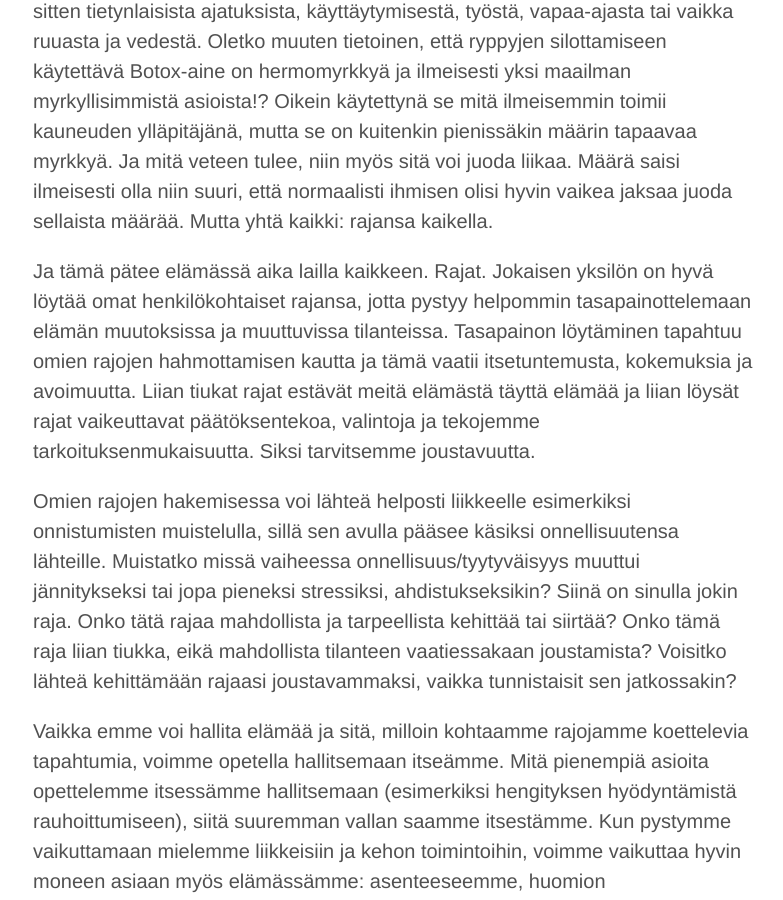
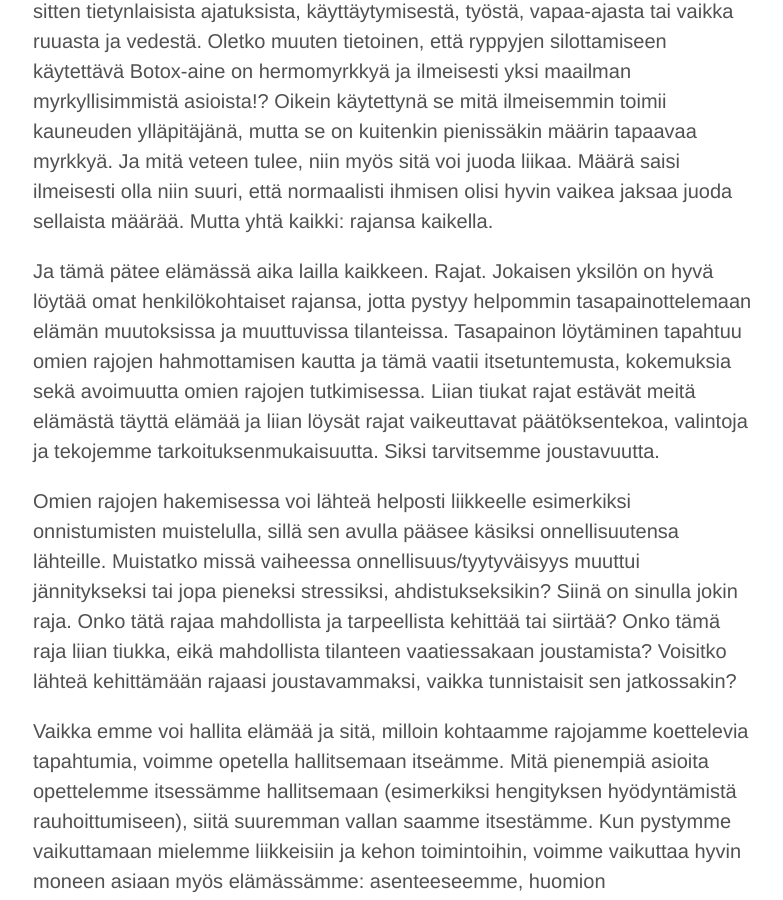
Before and after one commit to niinapiira/neppari.net, a Jekyll site: the page built from _posts/2016-03-17-tasapainoa-ja-joustavuutta-elamaan.md, in a window 1280 px wide and 900 px high, scrolled down 1231 px. Shown: the whole window, without its empty margins (247-1030 px from the left). Built offline with Jekyll 4.4.1, drawn with Linux system fonts in a browser that asks for light colours.

Commit message:
Updated 2016-03-17-tasapainoa-ja-joustavuutta-elamaan.md

```diff
--- a/_posts/2016-03-17-tasapainoa-ja-joustavuutta-elamaan.md
+++ b/_posts/2016-03-17-tasapainoa-ja-joustavuutta-elamaan.md
@@ -18,7 +18,7 @@
 Tasapainoa tarvitaan niin sisäisessä maailmassamme kuin sisäisen ja ulkoisen maailman välisissä suhteissa. Kaikkea voi olla liikaa tai liian vähän, on kysymys sitten tietynlaisista ajatuksista, käyttäytymisestä, työstä, vapaa-ajasta tai vaikka ruuasta ja vedestä. Oletko muuten tietoinen, että ryppyjen silottamiseen käytettävä Botox-aine on hermomyrkkyä ja ilmeisesti yksi maailman myrkyllisimmistä asioista!? Oikein käytettynä se mitä ilmeisemmin toimii kauneuden ylläpitäjänä, mutta se on kuitenkin pienissäkin määrin tapaavaa myrkkyä.
 Ja mitä veteen tulee, niin myös sitä voi juoda liikaa. Määrä saisi ilmeisesti olla niin suuri, että normaalisti ihmisen olisi hyvin vaikea jaksaa juoda sellaista määrää. Mutta yhtä kaikki: rajansa kaikella.
 
-Ja tämä pätee elämässä aika lailla kaikkeen. Rajat. Jokaisen yksilön on hyvä löytää omat henkilökohtaiset rajansa, jotta pystyy helpommin tasapainottelemaan elämän muutoksissa ja muuttuvissa tilanteissa. Tasapainon löytäminen tapahtuu omien rajojen hahmottamisen kautta ja tämä vaatii itsetuntemusta, kokemuksia ja avoimuutta. Liian tiukat rajat estävät meitä elämästä täyttä elämää ja liian löysät rajat vaikeuttavat päätöksentekoa, valintoja ja tekojemme tarkoituksenmukaisuutta. Siksi tarvitsemme joustavuutta.
+Ja tämä pätee elämässä aika lailla kaikkeen. Rajat. Jokaisen yksilön on hyvä löytää omat henkilökohtaiset rajansa, jotta pystyy helpommin tasapainottelemaan elämän muutoksissa ja muuttuvissa tilanteissa. Tasapainon löytäminen tapahtuu omien rajojen hahmottamisen kautta ja tämä vaatii itsetuntemusta, kokemuksia sekä avoimuutta omien rajojen tutkimisessa. Liian tiukat rajat estävät meitä elämästä täyttä elämää ja liian löysät rajat vaikeuttavat päätöksentekoa, valintoja ja tekojemme tarkoituksenmukaisuutta. Siksi tarvitsemme joustavuutta.
 
 Omien rajojen hakemisessa voi lähteä helposti liikkeelle esimerkiksi onnistumisten muistelulla, sillä sen avulla pääsee käsiksi onnellisuutensa lähteille. Muistatko missä vaiheessa onnellisuus/tyytyväisyys muuttui jännitykseksi tai jopa pieneksi stressiksi, ahdistukseksikin? Siinä on sinulla jokin raja. Onko tätä rajaa mahdollista ja tarpeellista kehittää tai siirtää? Onko tämä raja liian tiukka, eikä mahdollista tilanteen vaatiessakaan joustamista? Voisitko lähteä kehittämään rajaasi joustavammaksi, vaikka tunnistaisit sen jatkossakin?
 
```
